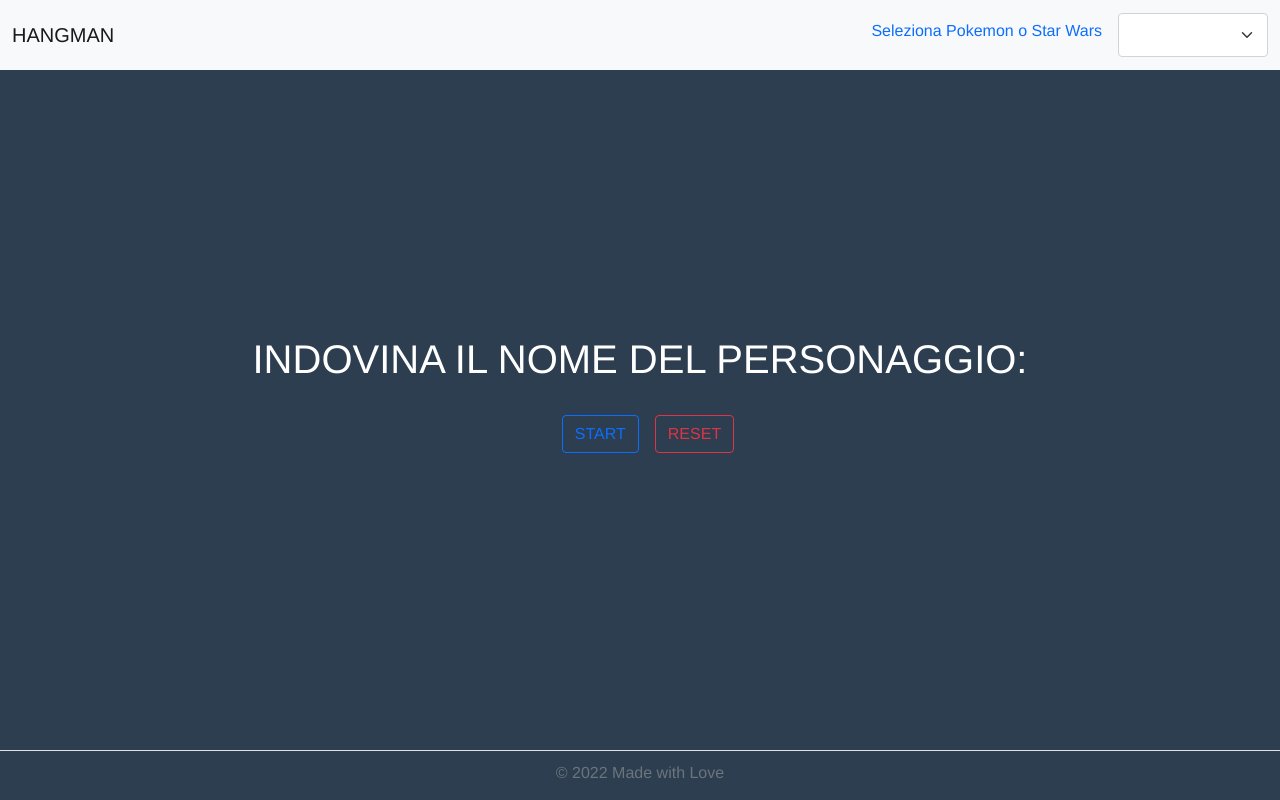
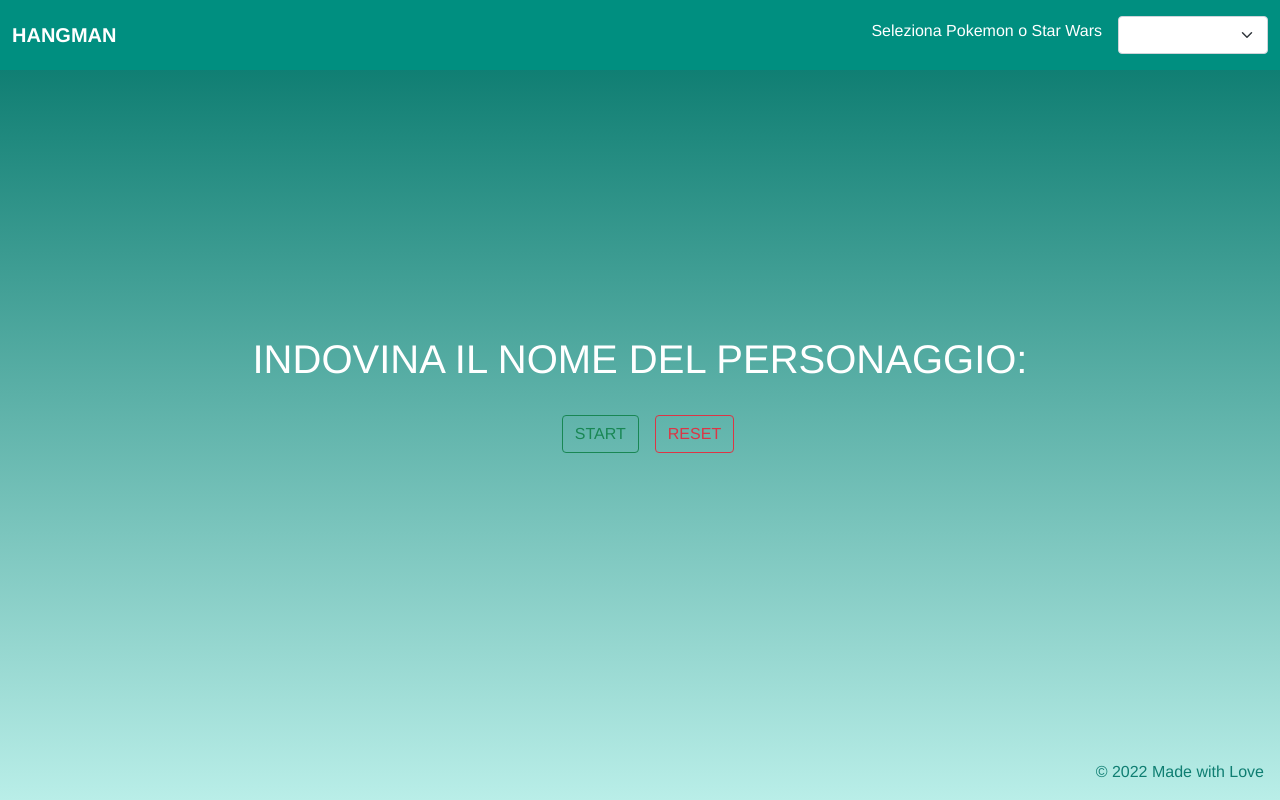
Before and after one commit to gloriaghe/hangman, a Vue app: page / in a window 1280 px wide. Built offline with nearby package versions, Linux system fonts and the light colour scheme.

Commit message:
modifiche stile

```diff
--- a/src/App.vue
+++ b/src/App.vue
@@ -1,17 +1,18 @@
 <template>
   <div id="app">
-    <NavBar @choice="api"/>
+    <NavBar @choice="api" />
     <div id="containerGame" class="d-flex justify-content-center flex-column">
       <h1 class="text-center">INDOVINA IL NOME DEL PERSONAGGIO:</h1>
       <div class="d-flex justify-content-around">
-        <HangMan v-if="this.noneButton0o1App" :strike="strikeForImage"/>
+        <HangMan v-if="this.noneButton0o1App" :strike="strikeForImage" />
         <div>
-          <PlayResetButton @start="arrayName" @noneButton="noneButton0o1" :arrayPoint="pointTotal" :apiChose="apiChoice"/>
-          <ButtonComponent :arrayModify="transformArray" @point="point" :noneButton="noneButton0o1App"/>
+          <PlayResetButton @start="arrayName" @noneButton="noneButton0o1" :arrayPoint="pointTotal"
+            :apiChose="apiChoice" />
+          <ButtonComponent :arrayModify="transformArray" @point="point" :noneButton="noneButton0o1App" />
         </div>
       </div>
     </div>
-    <FooterComponent/>
+    <FooterComponent />
   </div>
 </template>
 
@@ -31,8 +32,8 @@ export default {
     PlayResetButton,
     FooterComponent
   },
-  data(){
-    return{
+  data() {
+    return {
       transformArray: [],
       pointTotal: [],
       apiChoice: '',
@@ -41,18 +42,18 @@ export default {
     }
   },
   methods: {
-    arrayName(el){
+    arrayName(el) {
       this.transformArray = el;
     },
-    point(el){
-       this.pointTotal = el;
+    point(el) {
+      this.pointTotal = el;
 
-       this.strikeForImage = this.pointTotal[0];
+      this.strikeForImage = this.pointTotal[0];
     },
-    api(el){
+    api(el) {
       this.apiChoice = el;
     },
-    noneButton0o1(el){
+    noneButton0o1(el) {
       this.noneButton0o1App = el;
     }
   }
@@ -60,20 +61,22 @@ export default {
 </script>
 
 <style lang="scss">
-*{
+* {
   margin: 0;
   padding: 0;
   box-sizing: border-box;
 }
+
 #app {
   font-family: Avenir, Helvetica, Arial, sans-serif;
   text-align: center;
-  background-color: #2c3e50;
+  background-image: linear-gradient(to top, #b9eee8, #007468);
+  background-color: #06ffe6;
   color: white;
   width: 100vw;
   height: 100vh;
 
-  #containerGame{
+  #containerGame {
     height: calc(100vh - 120px);
     width: 70%;
     margin: 0 auto;
--- a/src/components/ButtonComponent.vue
+++ b/src/components/ButtonComponent.vue
@@ -3,7 +3,7 @@
     <div class="align-self-center container" id="containerButton" :class="noneButton == false? 'd-none': 'd-flex'">
       <div class="d-flex flex-wrap justify-content-center">
         <button :disabled="!noneButton || element.active" @click="letterChoice(element.nameLetter)"
-          v-for="(element, i) in arrletters" :key="i" :id="element" class="letter btn btn-primary mx-2 my-2"
+          v-for="(element, i) in arrletters" :key="i" :id="element" class="letter btn btn-info mx-2 my-2"
           :value="element.nameLetter">{{element.nameLetter}}</button>
       </div>
       <!-- check for function tostart() -->
@@ -257,5 +257,16 @@ export default {
 <style lang="scss">
 #containerButton {
   width: 60%;
+  .letter{
+    color:  white;
+    background-color: rgb(0, 121, 121);
+    border: none;
+    border-radius: 10px;
+
+    &:hover{
+      background-color: rgb(5, 173, 173);
+
+    }
+  }
 }
 </style>
--- a/src/components/FooterComponent.vue
+++ b/src/components/FooterComponent.vue
@@ -1,8 +1,8 @@
 <template>
      <footer>
-        <div class="border-top">
-            <div class="d-flex justify-content-center">
-                <span class="text-muted">© 2022 Made with Love</span>
+        <div class="">
+            <div class="d-flex justify-content-end">
+                <span id="made" class="mx-3">© 2022 Made with Love</span>
             </div>
         </div>
     </footer>
@@ -18,8 +18,9 @@ export default {
     footer{
             height: 50px;
 
-            span{
+            #made{
                 padding-top: 10px;
+                color: #0f7e72;
             }
         }
 </style>
--- a/src/components/NavBar.vue
+++ b/src/components/NavBar.vue
@@ -1,9 +1,9 @@
 <template>
-    <nav class="navbar navbar-expand-lg navbar-light bg-light">
+    <nav class="navbar navbar-expand-lg ">
         <div class="container-fluid">
-            <a class="navbar-brand" href="#">HANGMAN</a>
-            <div class="d-flex justify-content-between">
-                <h6 class="nav-link" href="#">Seleziona Pokemon o Star Wars</h6>
+            <a class="logo navbar-brand" href="#">HANGMAN</a>
+            <div class="d-flex justify-content-between align-items-center">
+                <h6 class="mx-3" href="#">Seleziona Pokemon o Star Wars</h6>
                 <select class="form-select" v-model="inputApi" @change="$emit('choice', inputApi)" aria-label="Default select example">
                     <option value="Pokemon">Pokemon</option>
                     <option value="Star Wars">Star Wars</option>
@@ -28,9 +28,14 @@ export default {
 <style lang="scss">
 nav{
     height: 70px;
-
+    background-color: #008f80;
     .form-select{
         width: 150px;
     }
+    .logo{
+        color: white;
+        font-weight: bolder;
+    }
 }
+
 </style>
--- a/src/components/PlayResetButton.vue
+++ b/src/components/PlayResetButton.vue
@@ -1,8 +1,9 @@
 <template>
     <div class="text-center">
         <button id="btn-start" :disabled="btDisabled" @click="startButton()"
-            class="btn btn-outline-primary my-4 mx-3">START</button>
+            class="btn btn-outline-success my-4 mx-3">START</button>
         <button id="reset" @click="resetButton" class="btn btn-outline-danger my-4">RESET</button>
+        <h2>{{error}}</h2>
         <h4>{{loading}}</h4>
         <div :class="reset? 'd-none' : ''" v-if="resetButtonComponent? !reset: reset">
             <h2>Il nome da indovinare è: <span class="text-uppercase">{{word}}</span></h2>
@@ -29,7 +30,8 @@ export default {
             reset: false,
             btDisabled: false,
             noneButton0o1: false,
-            saveName: ''
+            saveName: '',
+            error: '',
         }
     },
     computed: {
@@ -100,7 +102,7 @@ export default {
             this.transformArray = [];
 
             if (this.apiChose != '') {
-
+                this.error = '';
                 getWord(this.apiChose).then(resp => {
 
                     console.log(resp.data.name)
@@ -116,7 +118,7 @@ export default {
                 // //emit to App.vue
                 this.$emit('start', this.transformArray);
             } else {
-                alert('Seleziona Pokemon o Star Wars');
+                this.error = 'Hai dimenticato di selezionare Pokemon o Star Wars!!!';
             }
 
         },
```
